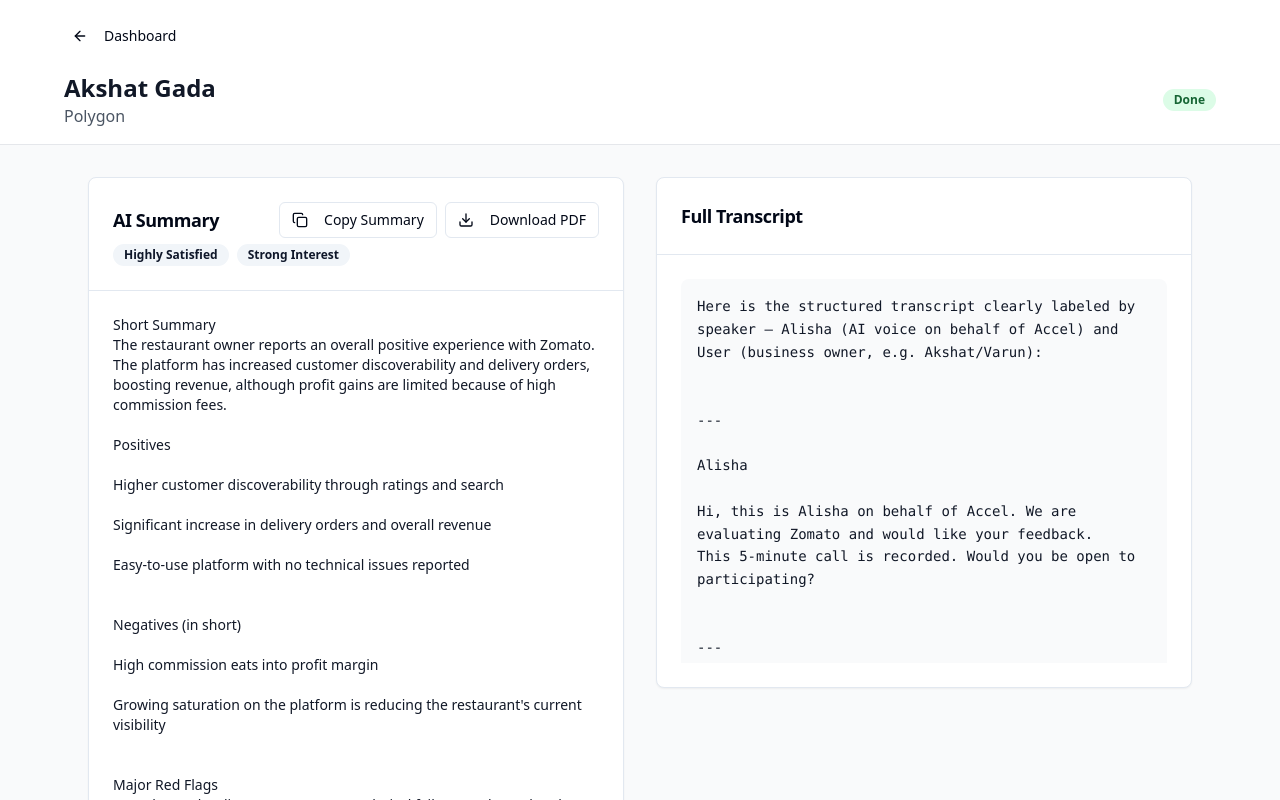
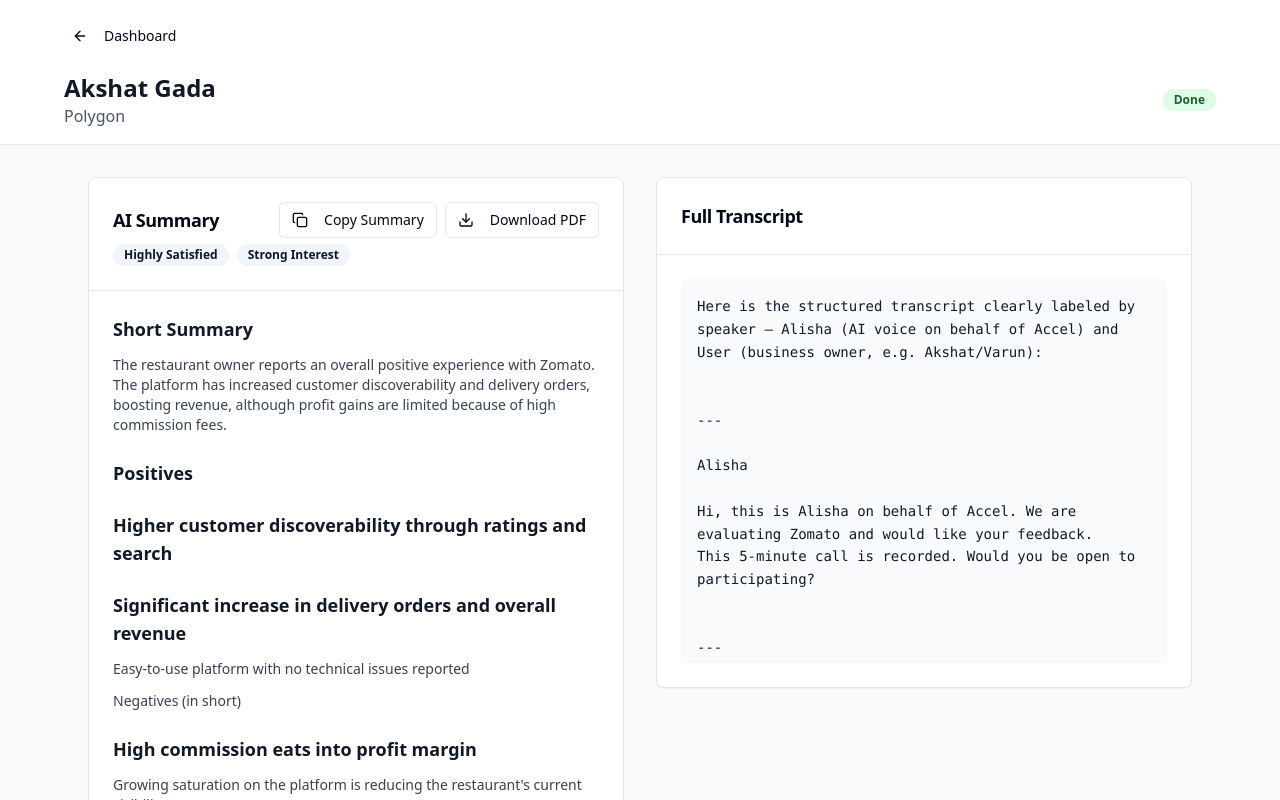
Before and after one commit to Varun20002/due-diligence-pilot, a React (Vite) app: page /reports/1 in a window 1280 px wide. Shown: the top 800 px of the page. Built offline with nearby package versions, Linux system fonts and the light colour scheme.

Commit message:
Fix: Improve summary formatting
- Make summary heading bold and larger.
- Use bullet points for summary points with appropriate spacing.

```diff
--- a/src/pages/ReportView.tsx
+++ b/src/pages/ReportView.tsx
@@ -19,6 +19,77 @@ const statusConfig = {
   [CallStatus.RAG]: { color: 'bg-purple-100 text-purple-800', label: 'Processing' },
   [CallStatus.DONE]: { color: 'bg-green-100 text-green-800', label: 'Done' },
   [CallStatus.ERROR]: { color: 'bg-red-100 text-red-800', label: 'Error' },
+};
+
+const formatSummary = (summary: string) => {
+  const lines = summary.split('\n');
+  const formattedContent = [];
+
+  for (let i = 0; i < lines.length; i++) {
+    const line = lines[i].trim();
+
+    if (!line) continue;
+
+    // Check if it's a heading (starts with # or is a standalone title-like line)
+    if (line.startsWith('#') || (line.match(/^[A-Z][a-zA-Z\s]+$/) && !line.includes('.'))) {
+      const headingText = line.replace(/^#+\s*/, '');
+      formattedContent.push(
+        <h3 key={i} className="text-lg font-bold text-gray-900 mt-6 mb-3 first:mt-0">
+          {headingText}
+        </h3>
+      );
+    }
+    // Check if it's a bullet point or should be formatted as one
+    else if (line.startsWith('-') || line.startsWith('•') || line.match(/^\d+\./)) {
+      const bulletText = line.replace(/^[-•]\s*/, '').replace(/^\d+\.\s*/, '');
+      formattedContent.push(
+        <li key={i} className="text-sm text-gray-700 mb-2">
+          {bulletText}
+        </li>
+      );
+    }
+    // Regular paragraph text
+    else {
+      formattedContent.push(
+        <p key={i} className="text-sm text-gray-700 mb-3">
+          {line}
+        </p>
+      );
+    }
+  }
+
+  // Group consecutive list items into ul elements
+  const groupedContent = [];
+  let currentList = [];
+
+  for (let i = 0; i < formattedContent.length; i++) {
+    const item = formattedContent[i];
+
+    if (item.type === 'li') {
+      currentList.push(item);
+    } else {
+      if (currentList.length > 0) {
+        groupedContent.push(
+          <ul key={`list-${i}`} className="list-disc list-inside space-y-2 mb-4 ml-4">
+            {currentList}
+          </ul>
+        );
+        currentList = [];
+      }
+      groupedContent.push(item);
+    }
+  }
+
+  // Don't forget the last list if it exists
+  if (currentList.length > 0) {
+    groupedContent.push(
+      <ul key="final-list" className="list-disc list-inside space-y-2 mb-4 ml-4">
+        {currentList}
+      </ul>
+    );
+  }
+
+  return groupedContent;
 };
 
 const ReportView = () => {
@@ -140,8 +211,8 @@ const ReportView = () => {
             <CardContent className="pt-6">
               {call.summary ? (
                 <div className="prose prose-sm max-w-none">
-                  <div className="whitespace-pre-wrap text-sm text-gray-900">
-                    {call.summary}
+                  <div className="text-gray-900">
+                    {formatSummary(call.summary)}
                   </div>
                 </div>
               ) : (
```
